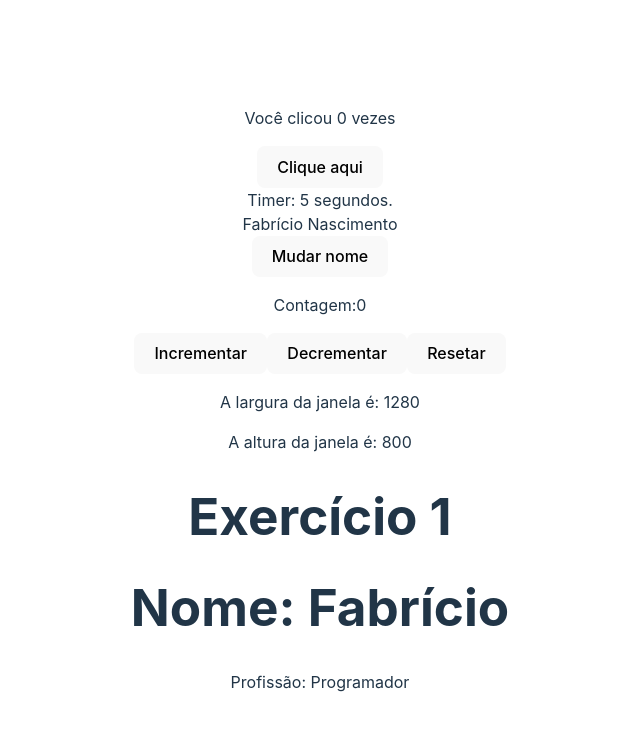
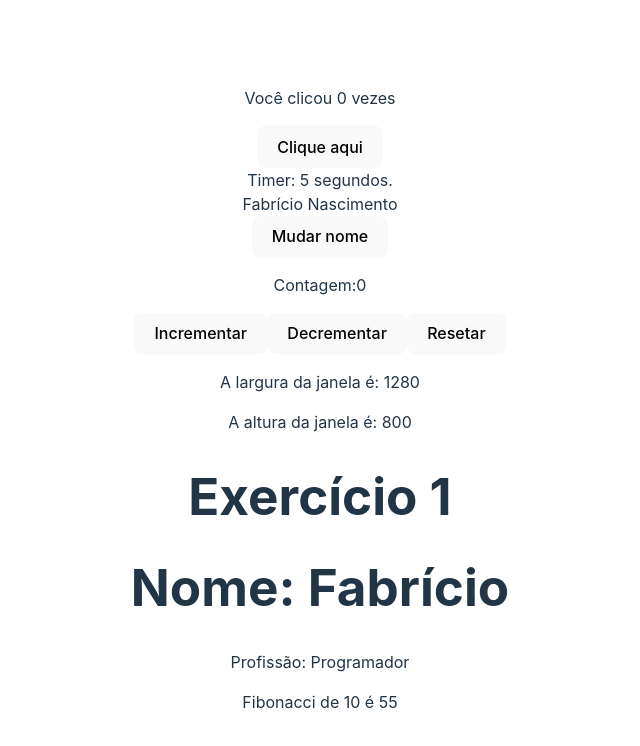
Before and after one commit to fnascimentosilva/React, a React (Vite) app in the folder 3_hooks/: page / in a window 1280 px wide. Shown: the top 746 px of the page, without its empty margins (320-960 px from the left). Built offline with nearby package versions, Linux system fonts and the light colour scheme.

Commit message:
reseolvendo calculo fibonacci usando useMemo

```diff
--- a/3_hooks/src/components/Exercises.jsx
+++ b/3_hooks/src/components/Exercises.jsx
@@ -1,4 +1,4 @@
-import { useState, useEffect } from "react";
+import {useEffect, useMemo } from "react";
 
 /* Exercicio 1: Uso de useEffect para sincronização de dados
 Enunciado: Você precisa exibir informações de um usuário que são recebidas via props de um componente.
@@ -22,14 +22,42 @@ function ExibirDadosUser({Info}){
     )
 }
 
+
+/* Exercício 2: Memorizando cálculos com UseMemo
+Enunciado: Suponha que você tem um componente que realiza um cálculo pesado, como uma funcao de fibonacci que é chamada com um número específico.
+Use o hook UseMemo para evitar que o calculo seja refeito desnecessariamente. */
+
+function fibonacci(n){
+    if(n <= 1){
+        return n;
+    }
+
+    return fibonacci(n - 1) + fibonacci(n - 2);
+}
+
+function FibCalculator ({num}) {
+    const fibResult = useMemo(() => fibonacci(num), [num]);
+
+    return(
+        <div>
+            <p>
+                Fibonacci de {num} é {fibResult}
+            </p>
+        </div>
+    )
+
+}
+
 function Exercises() {
 
     const userInfo = {name: "Fabrício", jobTitle: "Programador"};
+    const num = 10;
 
     return (
         <div>
             <h1>Exercício 1</h1>
             <ExibirDadosUser Info = {userInfo} />
+            <FibCalculator num = {num}/>
         </div>
     )
 }
```
